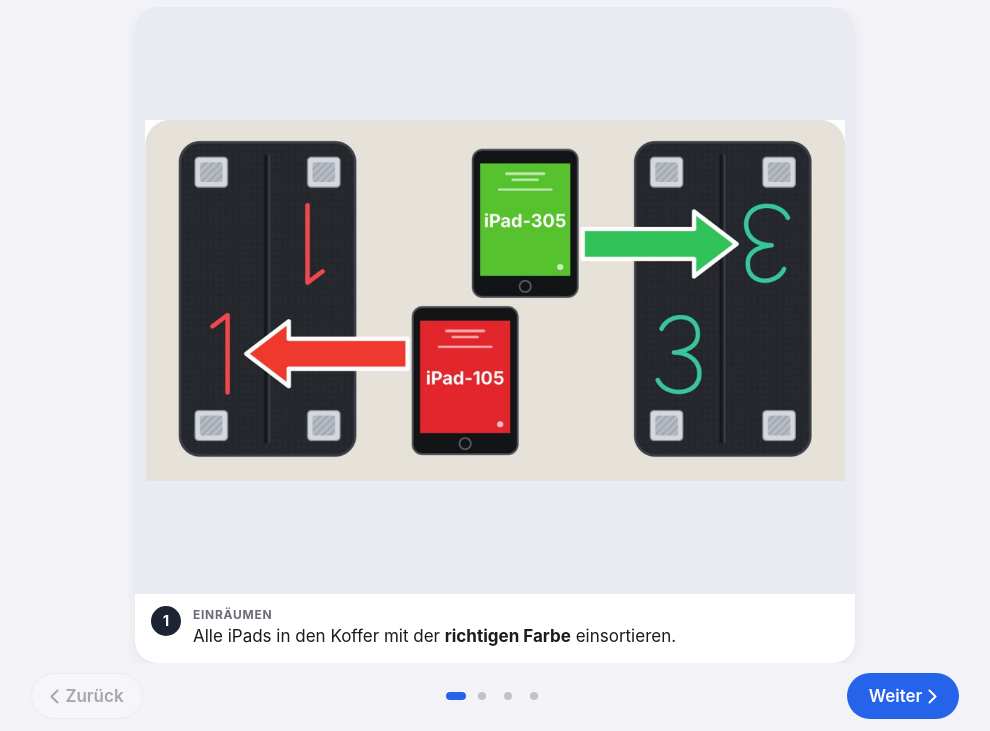
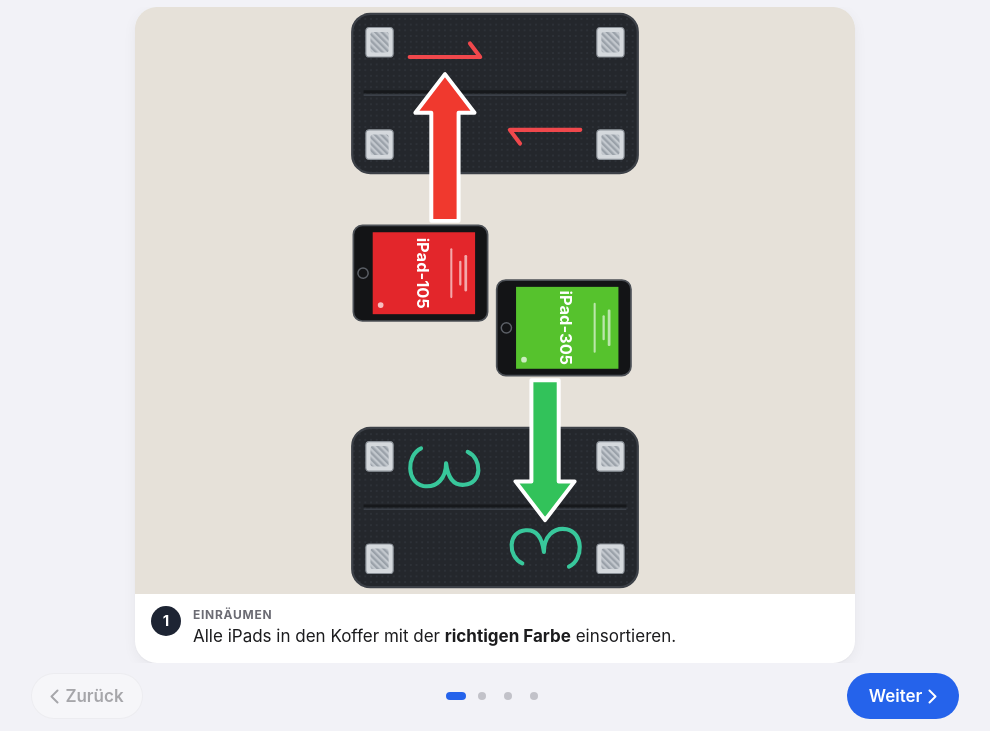
Before and after one commit to Gymnasium-Oberalster/it, a plain HTML site: page anleitungen/laden.html in a window 1280 px wide. Shown: the part 69-800 px from the top of the page, without its empty margins (145-1135 px from the left). Drawn offline with Linux system fonts and the light colour scheme.

Commit message:
Ladeanleitung: SVG-Bilder aus toolhub-Vorlage, randlos mit Fokus-Ausschnitt
Co-Authored-By: Claude Opus 5.5 <noreply@anthropic.com>

```diff
--- a/anleitungen/laden.html
+++ b/anleitungen/laden.html
@@ -27,7 +27,7 @@
       <section class="slide" id="schritt-1" aria-label="Schritt 1 von 4">
         <div class="slide-card">
           <div class="slide-media photo">
-            <a href="../assets/img/anleitungen/laden-1.jpg"><img src="../assets/img/anleitungen/laden-1.jpg" width="1000" height="517" alt="Rotes iPad gehört in den Koffer mit der roten Ziffer, grünes in den mit der grünen"></a>
+            <a href="../assets/img/anleitungen/laden-1.svg"><img data-inline-svg src="../assets/img/anleitungen/laden-1.svg" width="263" height="516" alt="Rotes iPad gehört in den Koffer mit der roten Ziffer, grünes in den mit der grünen"></a>
           </div>
           <div class="slide-text">
             <span class="step-num">1</span>
@@ -42,7 +42,7 @@
       <section class="slide" id="schritt-2" aria-label="Schritt 2 von 4">
         <div class="slide-card">
           <div class="slide-media photo">
-            <a href="../assets/img/anleitungen/laden-2.jpg"><img src="../assets/img/anleitungen/laden-2.jpg" width="1000" height="516" alt="iPads im Koffer, jedes mit eingestecktem Ladekabel" loading="lazy"></a>
+            <a href="../assets/img/anleitungen/laden-2.svg"><img data-inline-svg src="../assets/img/anleitungen/laden-2.svg" width="278" height="294" alt="iPads im Koffer, jedes mit eingestecktem Ladekabel" loading="lazy"></a>
           </div>
           <div class="slide-text">
             <span class="step-num">2</span>
@@ -57,7 +57,7 @@
       <section class="slide" id="schritt-3" aria-label="Schritt 3 von 4">
         <div class="slide-card">
           <div class="slide-media photo">
-            <a href="../assets/img/anleitungen/laden-3.jpg"><img src="../assets/img/anleitungen/laden-3.jpg" width="1000" height="518" alt="Stromkabel wird an der Rückseite des Koffers eingesteckt" loading="lazy"></a>
+            <a href="../assets/img/anleitungen/laden-3.svg"><img data-inline-svg src="../assets/img/anleitungen/laden-3.svg" width="312" height="270" alt="Stromkabel wird an der Rückseite des Koffers eingesteckt" loading="lazy"></a>
           </div>
           <div class="slide-text">
             <span class="step-num">3</span>
@@ -72,7 +72,7 @@
       <section class="slide" id="schritt-4" aria-label="Schritt 4 von 4">
         <div class="slide-card">
           <div class="slide-media photo">
-            <a href="../assets/img/anleitungen/laden-4.jpg"><img src="../assets/img/anleitungen/laden-4.jpg" width="1000" height="516" alt="Zeitschaltuhr mit Tasten Reset (+) und Start/Stop (–); Kippschalter Aux2 steht auf O" loading="lazy"></a>
+            <a href="../assets/img/anleitungen/laden-4.svg"><img data-inline-svg src="../assets/img/anleitungen/laden-4.svg" width="436" height="282" alt="Zeitschaltuhr mit Tasten Reset (+) und Start/Stop (–); Kippschalter Aux2 steht auf O" loading="lazy"></a>
           </div>
           <div class="slide-text">
             <span class="step-num">4</span>
@@ -105,6 +105,7 @@
 
   <script src="../assets/data.js"></script>
   <script src="../assets/koffer.js"></script>
+  <script src="../assets/svg-inline.js"></script>
   <script src="../assets/pager.js"></script>
 </body>
 </html>
--- a/assets/style.css
+++ b/assets/style.css
@@ -663,14 +663,14 @@ a.tile:focus-visible {
   .slide-text { padding: 10px 14px 12px; }
 }
 
-/* Foto-/Grafikschritte im Querformat: Bild mittig, ganz sichtbar */
-.slide-media.photo { display: grid; place-items: center; padding: 10px; }
-.slide-media.photo a { display: contents; }
-.slide-media.photo img {
+/* Grafikschritte: Bild füllt die Fläche randlos. Die SVGs legen per viewBox den Ausschnitt
+   fest, der immer ganz sichtbar bleibt; der Rest der Fläche zeigt die Umgebung der Zeichnung. */
+.slide-media.photo a { position: absolute; inset: 0; display: block; }
+.slide-media.photo img,
+.slide-media.photo svg {
   position: absolute;
-  inset: 10px;
-  width: calc(100% - 20px);
-  height: calc(100% - 20px);
-  object-fit: contain;
-  border-radius: 14px;
+  inset: 0;
+  width: 100%;
+  height: 100%;
+  max-width: none;
 }
--- /dev/null
+++ b/assets/svg-inline.js
@@ -0,0 +1,38 @@
+/*
+ * IT-Portal GOA – SVG-Bilder direkt in die Seite einbetten.
+ *
+ * Warum: Als <img> schneidet der Browser ein SVG an seiner viewBox ab. Direkt eingebettet
+ * zeichnet es auch, was außerhalb der viewBox liegt. So bleibt der wichtige Ausschnitt
+ * (viewBox) immer ganz sichtbar, und die übrige Fläche füllt die Umgebung der Zeichnung –
+ * randlos, egal wie hoch oder breit die Bildfläche gerade ist.
+ *
+ * Verwendung: <img data-inline-svg src="….svg" alt="…">. Klappt das Laden nicht
+ * (z. B. Datei direkt vom Rechner geöffnet), bleibt einfach das <img> stehen.
+ * ids werden pro Bild mit einem Präfix versehen, damit sich Muster/Clips nicht in die
+ * Quere kommen.
+ */
+(function () {
+  var bilder = document.querySelectorAll("img[data-inline-svg]");
+  Array.prototype.forEach.call(bilder, function (img, nr) {
+    var praefix = "svg" + nr + "-";
+    fetch(img.getAttribute("src"))
+      .then(function (r) { if (!r.ok) throw new Error(r.status); return r.text(); })
+      .then(function (text) {
+        text = text
+          .replace(/\sid="([^"]+)"/g, ' id="' + praefix + '$1"')
+          .replace(/url\(#([^)]+)\)/g, "url(#" + praefix + "$1)")
+          .replace(/href="#([^"]+)"/g, 'href="#' + praefix + '$1"');
+        var doc = new DOMParser().parseFromString(text, "image/svg+xml");
+        var svg = doc.documentElement;
+        if (svg.nodeName.toLowerCase() !== "svg") return;
+        svg = document.importNode(svg, true);
+        svg.setAttribute("width", "100%");
+        svg.setAttribute("height", "100%");
+        svg.setAttribute("role", "img");
+        svg.setAttribute("aria-label", img.getAttribute("alt") || "");
+        svg.setAttribute("class", img.getAttribute("class") || "");
+        img.parentNode.replaceChild(svg, img);
+      })
+      .catch(function () { /* <img> bleibt stehen */ });
+  });
+})();
```
Also changed, not shown: assets/img/anleitungen/laden-1.jpg (deleted), assets/img/anleitungen/laden-1.svg (added), assets/img/anleitungen/laden-2.jpg (deleted), assets/img/anleitungen/laden-2.svg (added), assets/img/anleitungen/laden-3.jpg (deleted), assets/img/anleitungen/laden-3.svg (added), assets/img/anleitungen/laden-4.jpg (deleted), assets/img/anleitungen/laden-4.svg (added).
